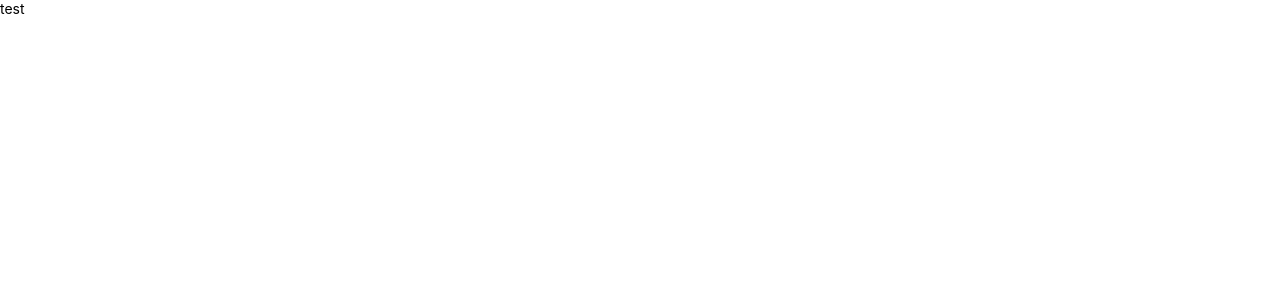
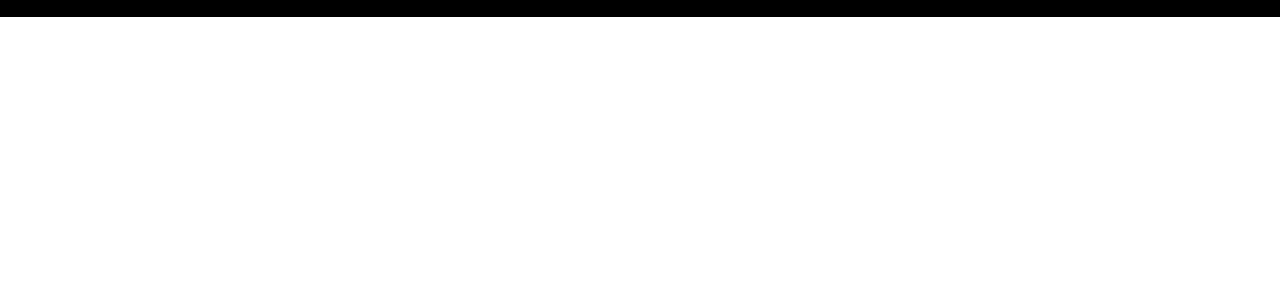
Before and after one commit to syandhika/Portofolio-, a React (Create React App) app: page / in a window 1280 px wide. Shown: the top 300 px of the page. Built offline with nearby package versions, Linux system fonts and the light colour scheme.

Commit message:
push code now

```diff
--- /dev/null
+++ b/src/component/navbar.js
@@ -0,0 +1,9 @@
+import React from 'react'
+
+function Navbar() {
+  return (
+    <div>Navbar</div>
+  )
+}
+
+export default Navbar
--- a/src/containers/Homepage.js
+++ b/src/containers/Homepage.js
@@ -1,14 +1,21 @@
 import React from 'react'
 import { Row, Col } from 'antd'
+import Navbar from '../component/navbar'
 
 function Homepage() {
   return (
     <>
-        <div className='background'>
-            <Row>
-                <Col>test</Col>
-            </Row>
-        </div>
+      <div style={{ background: "#000000" }}>
+        <Row
+          style={{
+            justifyContent: "center"
+          }}
+        >
+          <Col>
+            <Navbar />
+          </Col>
+        </Row>
+      </div>
     </>
   )
 }
```
Also changed, not shown: src/logo.svg (deleted).
